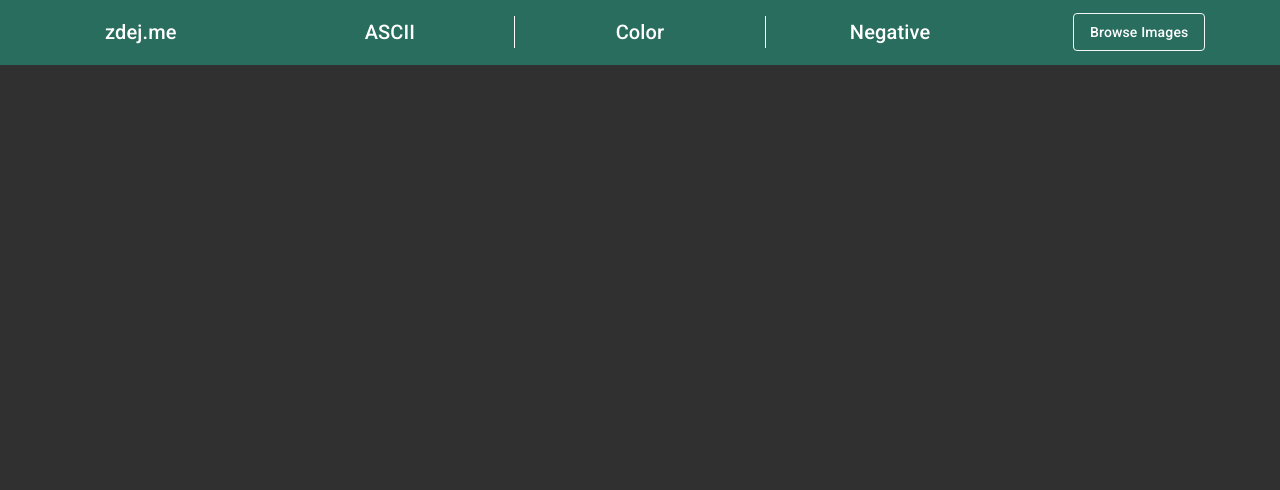
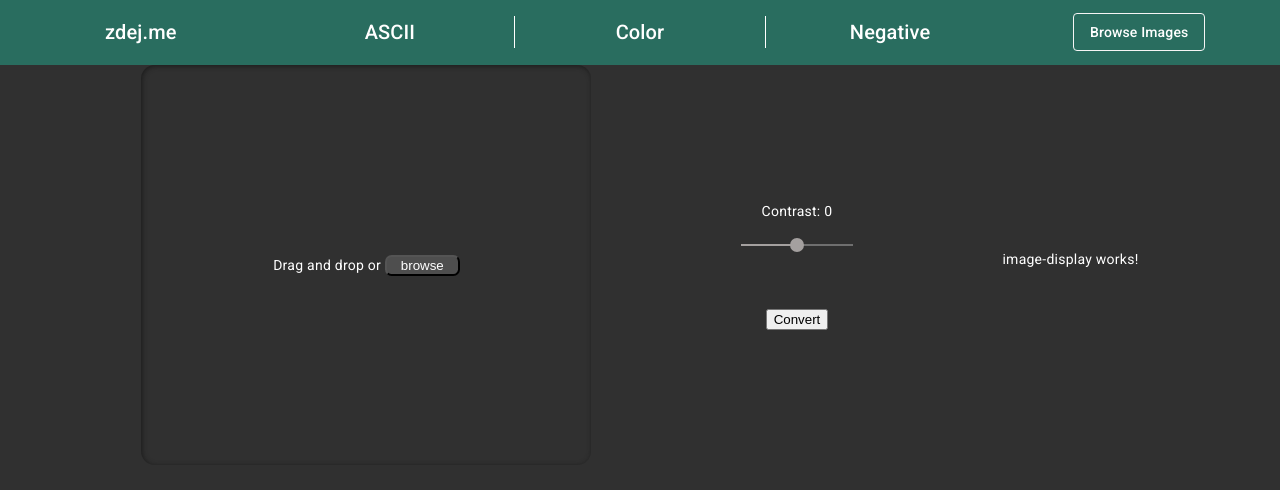
Before and after one commit to yfxfxxxfxx/zdej.me-client, an Angular app: page /root in a window 1280 px wide. Before the commit this address led to /. Shown: the top 490 px of the page. Built offline with nearby package versions, Linux system fonts and the light colour scheme.

Commit message:
Implemented ImageUploadComponent

```diff
--- a/src/app/app-routing.module.ts
+++ b/src/app/app-routing.module.ts
@@ -1,9 +1,10 @@
 import { NgModule } from '@angular/core';
 import { Routes, RouterModule } from '@angular/router';
+import {UploadComponent} from './upload/upload.component';
 
 
 const routes: Routes = [
-  // { path: 'root', component: UploadComponent },
+  { path: 'root', component: UploadComponent },
   // { path: 'gallery', component: GalleryComponent },
   { path: '', redirectTo: '/root', pathMatch: 'full' },
 ];
--- a/src/app/upload/image-display/image-display.component.ts
+++ b/src/app/upload/image-display/image-display.component.ts
@@ -7,7 +7,7 @@ import {Component, Input, OnInit} from '@angular/core';
 })
 export class ImageDisplayComponent implements OnInit {
 
-  @Input('sourceURL') sourceURL = '';
+  @Input('sourceUrl') sourceUrl = '';
   processed: boolean;
 
   constructor() { }
--- a/src/app/upload/image-upload/image-upload.component.html
+++ b/src/app/upload/image-upload/image-upload.component.html
@@ -1 +1,20 @@
-<p>image-upload works!</p>
+<div fxFlexFill fxLayout="row">
+  <label class="uploader" ondragover="return false;"
+         [class.loaded]="loaded"
+         (dragenter)="handleDragEnter()"
+         (dragleave)="handleDragLeave()"
+         (drop)="handleDrop($event)">
+
+    <img
+         [src]="imageSrc"
+         (load)="handleImageLoad()"
+         [class.loaded]="imageLoaded" alt=""/>
+    <span class="placeholder" *ngIf="!loaded">Drag and drop or <input type="file" style="display: none" #fileInput
+                                                                      accept="image/*"
+                                                                      (change)="handleInputChange($event)"/>
+					<button class="browse-button" (click)="fileInput.click()">browse</button> </span>
+    <button class="clear-button" *ngIf="loaded" mat-button mat-icon-button aria-label="Clear" (click)="clearImage($event)">
+      <mat-icon>close</mat-icon>
+    </button>
+  </label>
+</div>
--- a/src/app/upload/image-upload/image-upload.component.scss
+++ b/src/app/upload/image-upload/image-upload.component.scss
@@ -0,0 +1,57 @@
+.uploader {
+  display: flex;
+  flex-grow: 1;
+  justify-content: center;
+  height: 400px;
+  min-height: 200px;
+  width: 450px;
+  min-width: 200px;
+  box-shadow: 1px 1px 5px #1b1b1b inset;
+  border-radius: 1em;
+  position: relative;
+}
+
+@media (max-width: 991px) {
+  .uploader {
+    height: 200px;
+    width: 200px;
+  }
+}
+
+.placeholder {
+  align-self: center;
+}
+
+.uploader img {
+  left: 50%;
+  opacity: 0;
+  max-height: 100%;
+  max-width: 100%;
+  top: 50%;
+  border-radius: 1em;
+  transition: all 300ms ease-in;
+  z-index: -1;
+}
+
+.clear-button {
+  position: absolute;
+  top: 0;
+  right: 0;
+  z-index: 1;
+  background-color: #9f2828;
+}
+
+.clear-button:hover {
+  background-color: #b41313;
+}
+
+.uploader img.loaded {
+  opacity: 1;
+}
+
+.browse-button {
+  color: white;
+  width: 75px;
+  border-radius: 0.5em;
+  background-color: #4e4e4e;
+}
--- a/src/app/upload/image-upload/image-upload.component.ts
+++ b/src/app/upload/image-upload/image-upload.component.ts
@@ -7,6 +7,10 @@ import { Component, OnInit } from '@angular/core';
 })
 export class ImageUploadComponent implements OnInit {
 
+  dragging = false;
+  loaded = false;
+  imageLoaded = false;
+  imageSrc = '';
   file: Blob;
 
   constructor() { }
@@ -14,4 +18,52 @@ export class ImageUploadComponent implements OnInit {
   ngOnInit(): void {
   }
 
+  handleDragEnter() {
+    this.dragging = true;
+  }
+
+  handleDragLeave() {
+    this.dragging = false;
+  }
+
+  handleDrop(e) {
+    e.preventDefault();
+    this.dragging = false;
+    this.handleInputChange(e);
+  }
+
+  handleImageLoad() {
+    this.imageLoaded = true;
+  }
+
+  handleInputChange(e) {
+    this.file = e.dataTransfer ? e.dataTransfer.files[0] : e.target.files[0];
+
+    const pattern = /image\/(jpg|png)/;
+    const reader = new FileReader();
+
+    if (!this.file.type.match(pattern)) {
+      alert('Please select a PNG or JPG image.');
+      return;
+    }
+
+    this.loaded = false;
+
+    reader.onload = this._handleReaderLoaded.bind(this);
+    reader.readAsDataURL(this.file);
+  }
+
+  _handleReaderLoaded(e) {
+    const reader = e.target;
+    this.imageSrc = reader.result;
+    this.loaded = true;
+  }
+
+  clearImage(e) {
+    this.imageSrc = '';
+    this.file = null;
+    this.loaded = false;
+    e.preventDefault();
+  }
+
 }
--- a/src/app/upload/upload.component.html
+++ b/src/app/upload/upload.component.html
@@ -9,5 +9,5 @@
             (click)="postImage(imageUpload.file); displayComponent.markAsProcessed()">Convert
     </button>
   </div>
-  <app-image-display #displayComponent [sourceURL]="this.convertedURL"></app-image-display>
+  <app-image-display #displayComponent [sourceUrl]="this.convertedURL"></app-image-display>
 </form>
```
